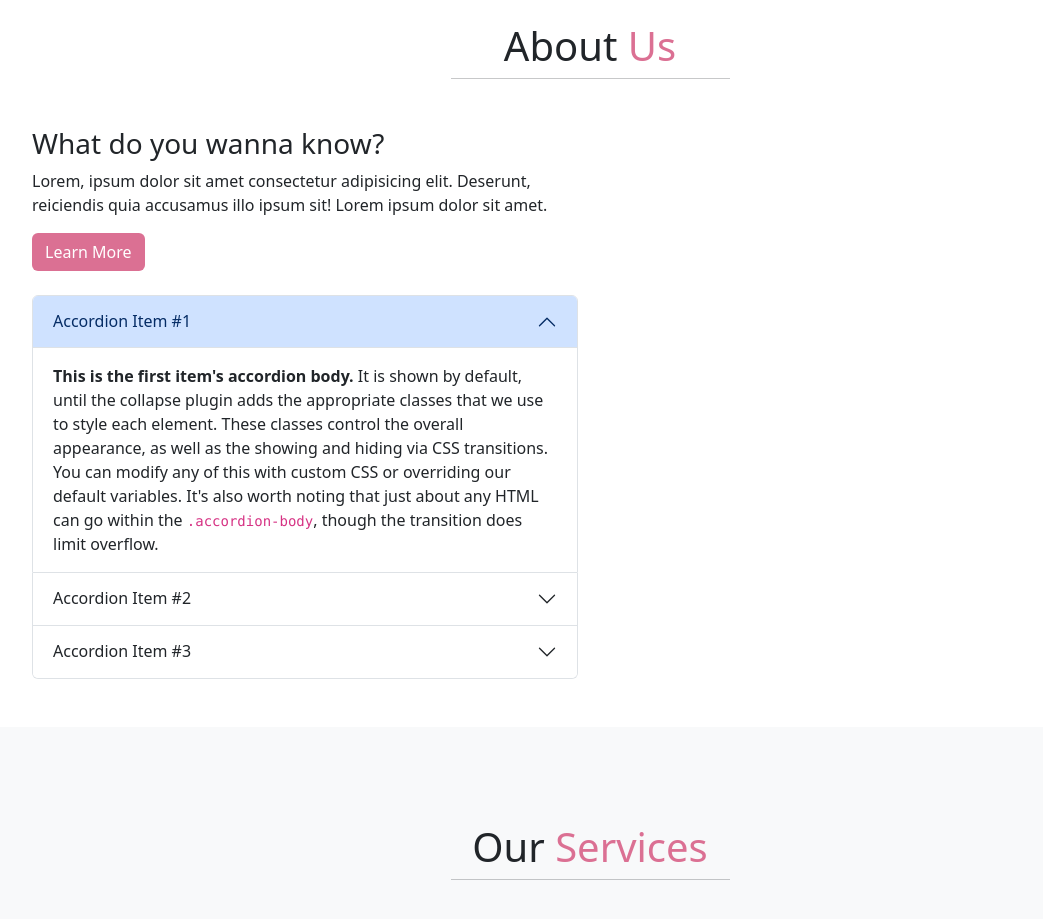
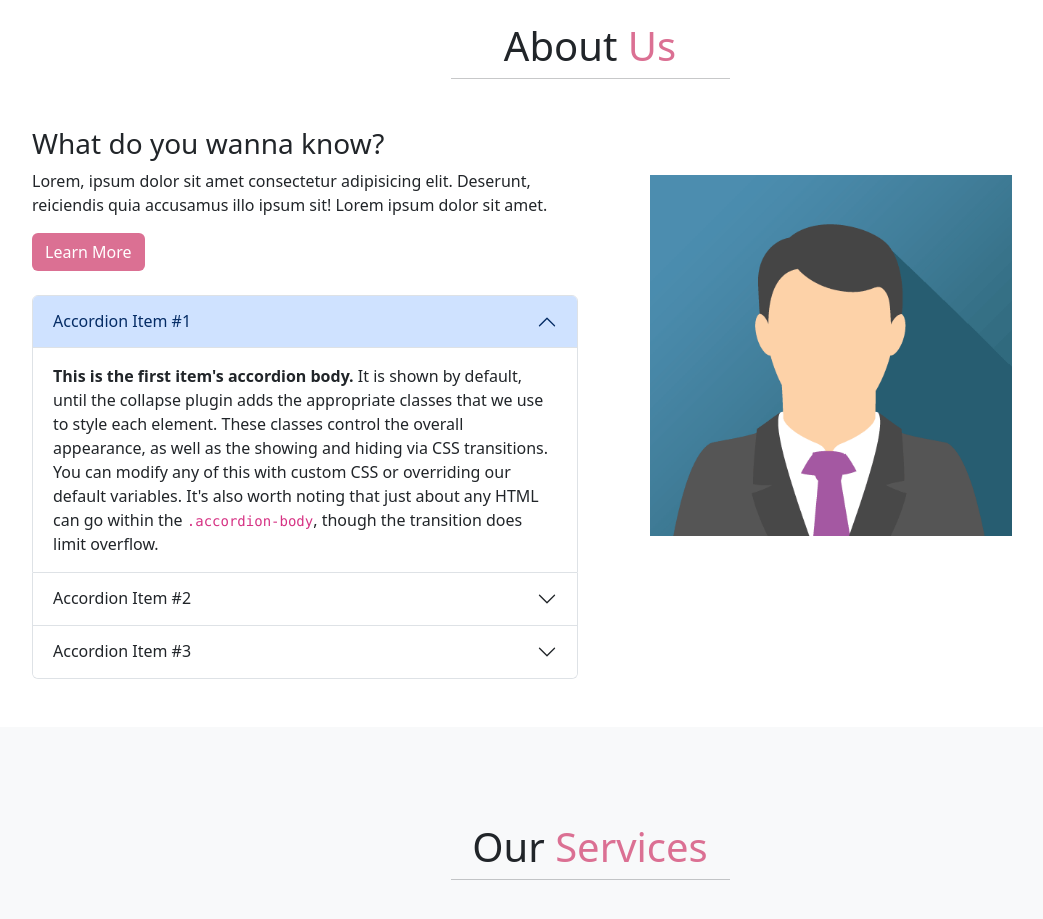
Before and after one commit to Fissygold/BetterYou, a plain HTML site: page index.html in a window 1280 px wide. Shown: the part 880-1799 px from the top of the page, without its empty margins (50-1093 px from the left). Drawn offline with nearby package versions, Linux system fonts and the light colour scheme; the site is published under a folder, as on GitHub Pages, so addresses that start at the root find nothing.

Commit message:
Update index.html

```diff
--- a/index.html
+++ b/index.html
@@ -143,7 +143,7 @@
               <img data-aos="fade-zoom-in"
      data-aos-easing="ease-in-back"
      data-aos-delay="300"
-     data-aos-offset="0" class="img img-fluid  m-auto pt-5 w-75 ps-5" src="/img/avatar3.png" alt="">
+     data-aos-offset="0" class="img img-fluid  m-auto pt-5 w-75 ps-5" src="img/avatar3.png" alt="">
             </div>
           </div>
       </section>
```
